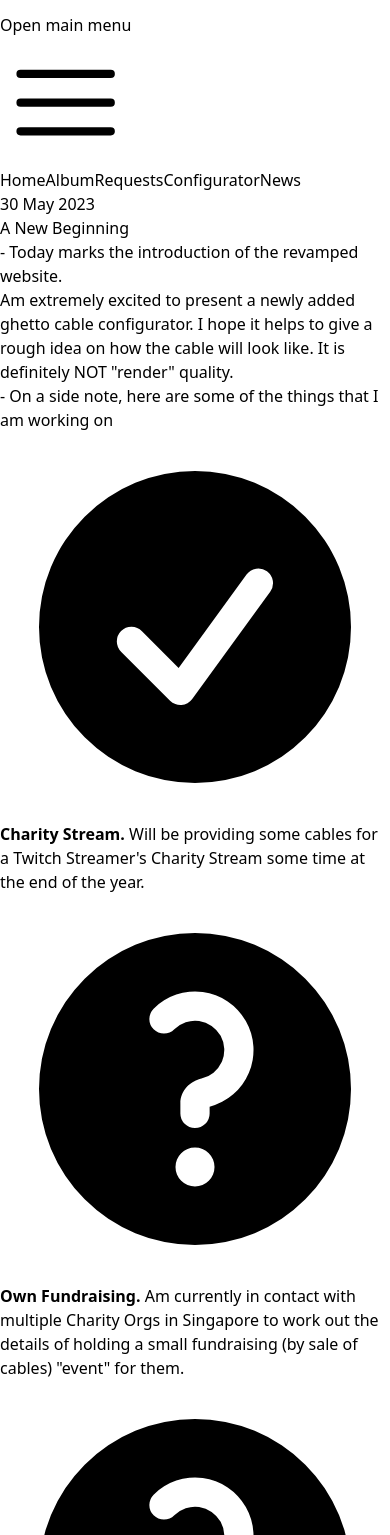
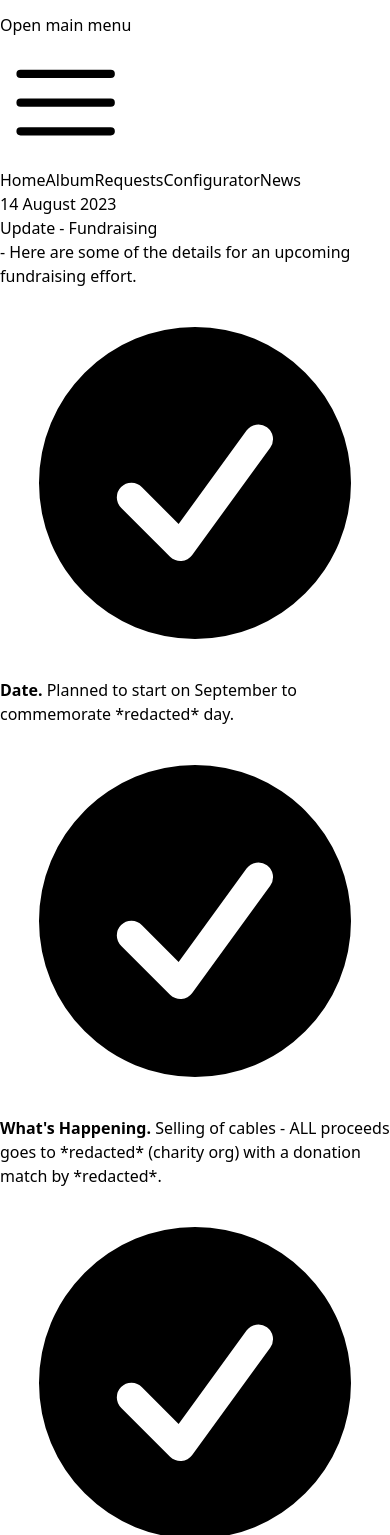
Before and after one commit to paulngch/lisaworks.studio-frontend, a React (Vite) app: page /pages/news in a window 390 px wide. Shown: the part 465-2000 px from the top of the page. Built offline with nearby package versions, Linux system fonts and the light colour scheme.

Commit message:
Added new post in News for upcoming fundraising effort

```diff
--- a/src/pages/News.tsx
+++ b/src/pages/News.tsx
@@ -7,6 +7,94 @@ import {
 export default function News() {
   return (
     <div className="bg-white px-6 py-32 lg:px-8">
+      <div className="mx-auto mb-14 max-w-3xl text-base leading-7 text-gray-700">
+        <div className="mt-5 max-w-2xl">
+          <p className="text-base font-semibold leading-7 text-pink-600">
+            14 August 2023
+          </p>
+          <h1 className="mt-2 text-3xl font-bold tracking-tight text-gray-900 sm:text-4xl">
+            Update - Fundraising
+          </h1>
+          <p className="mt-6 text-xl leading-8">
+            - Here are some of the details for an upcoming fundraising effort.
+          </p>
+          <ul
+            role="list"
+            className=" mx-auto mt-8 max-w-xl space-y-8 text-gray-600"
+          >
+            <li className="flex gap-x-3">
+              <CheckCircleIcon
+                className="mt-1 h-5 w-5 flex-none text-pink-600"
+                aria-hidden="true"
+              />
+              <span>
+                <strong className="font-semibold text-gray-900">Date.</strong>{" "}
+                Planned to start on September to commemorate{" "}
+                <span className=" font-extrabold">*redacted*</span> day.
+              </span>
+            </li>
+            <li className="flex gap-x-3">
+              <CheckCircleIcon
+                className="mt-1 h-5 w-5 flex-none text-pink-600"
+                aria-hidden="true"
+              />
+              <span>
+                <strong className="font-semibold text-gray-900">
+                  What's Happening.
+                </strong>{" "}
+                Selling of cables - <span className=" font-bold">ALL</span>{" "}
+                proceeds goes to{" "}
+                <span className=" font-extrabold">*redacted*</span> (charity
+                org) with a donation match by{" "}
+                <span className=" font-extrabold">*redacted*</span>.
+              </span>
+            </li>
+            <li className="flex gap-x-3">
+              <CheckCircleIcon
+                className="mt-1 h-5 w-5 flex-none text-pink-600"
+                aria-hidden="true"
+              />
+              <span>
+                <strong className="font-semibold text-gray-900">Method.</strong>{" "}
+                Multiple ready-stock cables made specifically for this
+                fundraising, to be sold, price to-be-confirmed. <br />
+              </span>
+            </li>
+
+            <li className="flex gap-x-3">
+              <CheckCircleIcon
+                className="mt-1 h-5 w-5 flex-none text-pink-600"
+                aria-hidden="true"
+              />
+              <span>
+                <strong className="font-semibold text-gray-900">
+                  Plan - tentative
+                </strong>{" "}
+                Interested buyers will have to fill up a google form for
+                eventual raffle. Raffle "winners" will be contacted at the end
+                of 2 weeks after announcement and have 24 hours to respond and
+                make payment, else there would be a re-raffle of that cable
+                Final proof of donation will be posted, either here or in
+                Instagram
+              </span>
+            </li>
+
+            <li className="flex gap-x-3">
+              <CheckCircleIcon
+                className="mt-1 h-5 w-5 flex-none text-pink-600"
+                aria-hidden="true"
+              />
+              <span>
+                <strong className="font-semibold text-gray-900">
+                  Conclusion of event.
+                </strong>{" "}
+                Aim to have the whole event end by 30 September. Final proof of
+                donation will be posted, either here or in Instagram
+              </span>
+            </li>
+          </ul>
+        </div>
+      </div>
       <div className="mx-auto max-w-3xl text-base leading-7 text-gray-700">
         <p className="text-base font-semibold leading-7 text-pink-600">
           30 May 2023
@@ -27,7 +115,10 @@ export default function News() {
             - On a side note, here are some of the things that I am working on
           </p>
 
-          <ul role="list" className=" mx-auto mt-8 max-w-xl space-y-8 text-gray-600">
+          <ul
+            role="list"
+            className=" mx-auto mt-8 max-w-xl space-y-8 text-gray-600"
+          >
             <li className="flex gap-x-3">
               <CheckCircleIcon
                 className="mt-1 h-5 w-5 flex-none text-pink-600"
@@ -93,7 +184,9 @@ export default function News() {
           <figure className="mt-10 border-l border-indigo-600 pl-9">
             <blockquote className="font-semibold text-gray-900">
               <p>
-              Ikigai (生き甲斐, lit. 'a reason for being') is a Japanese concept referring to something that gives a person a sense of purpose, a reason for living.
+                Ikigai (生き甲斐, lit. 'a reason for being') is a Japanese
+                concept referring to something that gives a person a sense of
+                purpose, a reason for living.
               </p>
             </blockquote>
             {/* <figcaption className="mt-6 flex gap-x-4">
```
